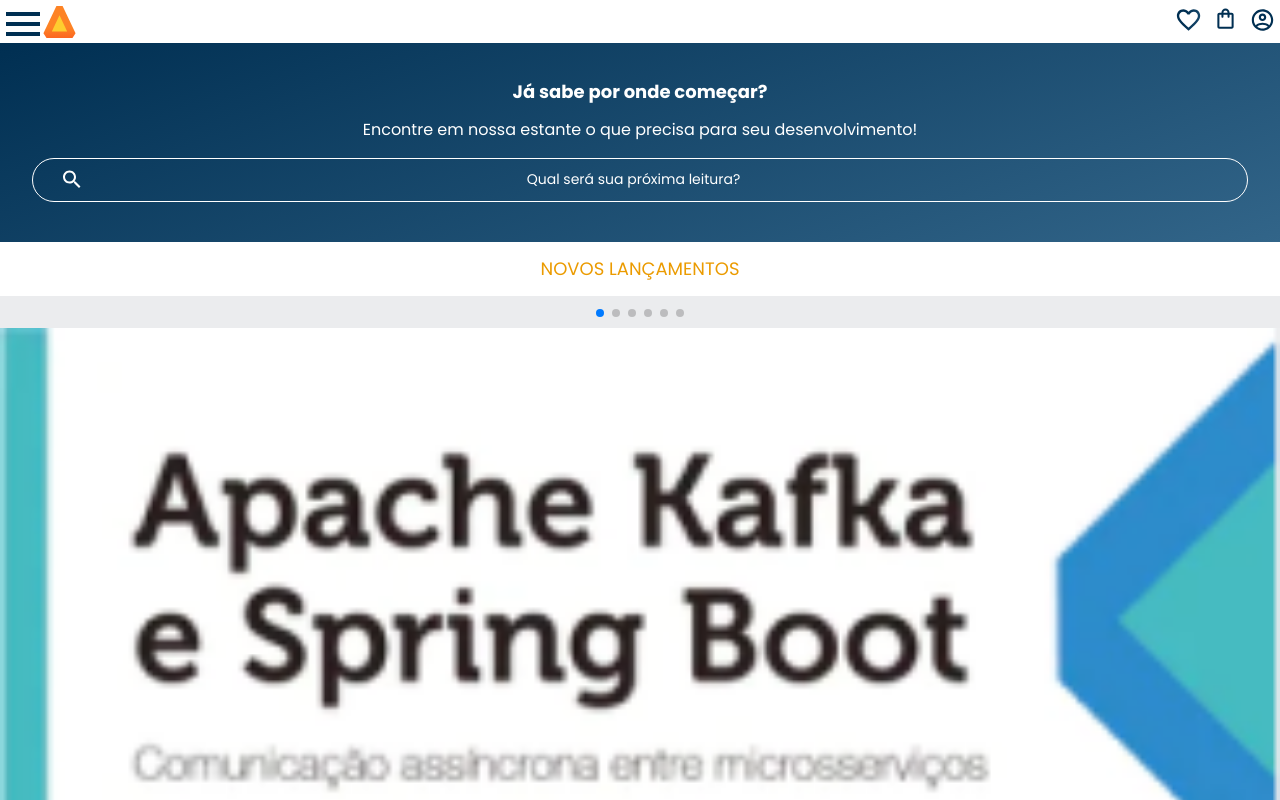
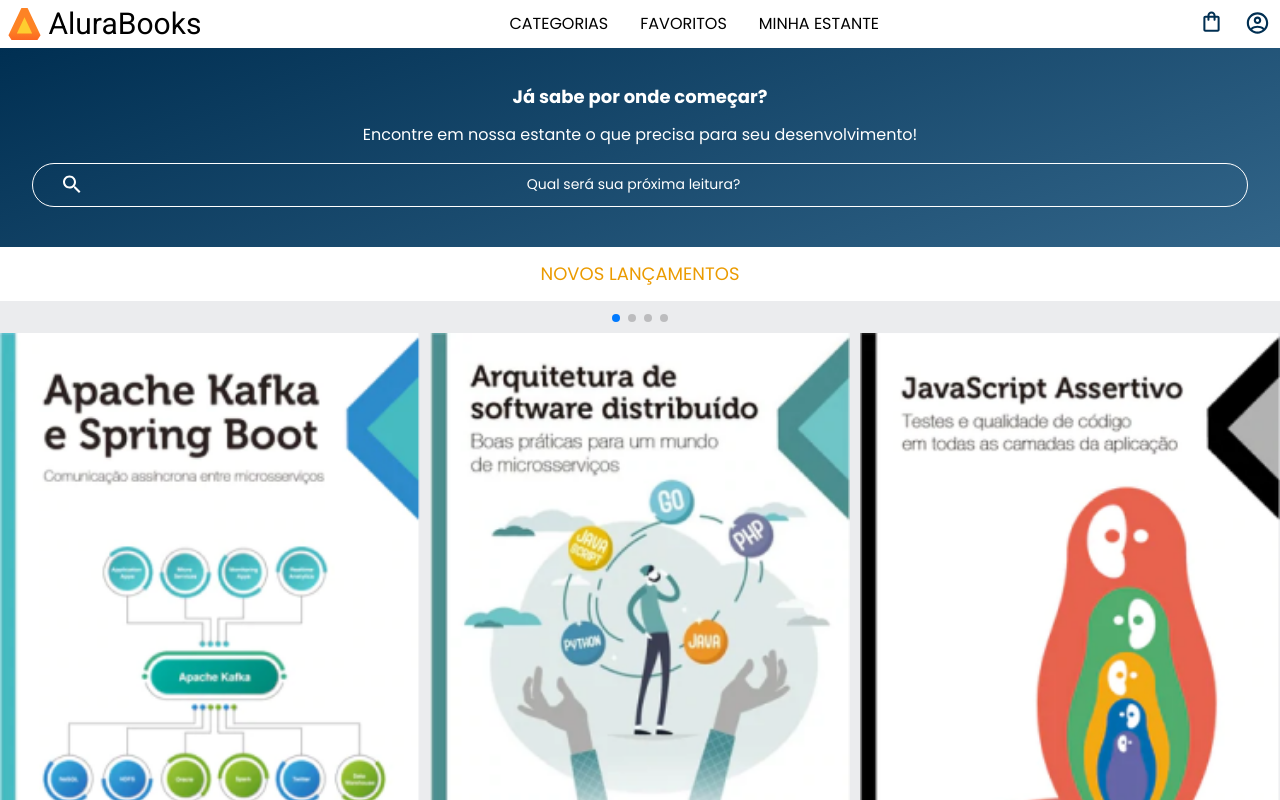
Before and after one commit to IndrathK/mobile-first, a plain HTML site: page index.html in a window 1280 px wide. Shown: the top 800 px of the page. Drawn offline with nearby package versions, Linux system fonts and the light colour scheme; a web font is replaced by a local one.

Commit message:
iniciando media query

```diff
--- a/Style/carrossel.css
+++ b/Style/carrossel.css
@@ -10,10 +10,10 @@
 
 .swiper-slide img{
     width: 100%;
-    justify-content: space-between;
 }
 
-.swiper-button-prev, .swiper-button-next{
+.swiper-button-prev,
+.swiper-button-next{
     display: none;
 }
 
@@ -27,6 +27,7 @@
     justify-content: space-between;
     margin-bottom:  0.5em; ;
 }
+
 
 .card__botoes{
     display: flex;
--- a/Style/header.css
+++ b/Style/header.css
@@ -13,6 +13,7 @@
     justify-content: space-between;
     align-items: center;
     position: relative;
+    height: 3rem;
 }
 
 .container{
@@ -24,6 +25,7 @@
 .container__imagem{
     width: 2.17981rem;
     height: 2rem;
+    padding: 0 .3em 0 .3em;
 }
 /* PARTE DO "BOTÃO" DO CABEÇALHO */
 
@@ -63,3 +65,44 @@
 .container__botao{
     display: none;
 }
+
+.container__titulo{
+    display: none;
+}
+
+.opcoes{
+    display: none;
+}
+
+@media screen and (min-width: 1024px){
+    .container__titulo,
+    .container__titulo--negrito{
+        font-family: var(--fonte-secundaria);
+        font-size: 30px;
+    }
+    .container__titulo{
+        font-weight: 400;
+        display: block;
+    }
+    .container__titulo--negrito{
+        font-weight: 700;
+    }
+    .opcoes{
+      display: flex;
+    }
+    .opcoes__item{
+        padding: 0 1em;
+        text-transform: uppercase;
+    }
+    .opcoes__link{
+        text-decoration: none;
+        color: var(--preto);
+    }
+    .cabecalho__menu-hamburguer{
+        display: none;
+    }
+    .container__imagem-transparente{
+        display: none;
+    }
+
+}
--- a/index.html
+++ b/index.html
@@ -41,9 +41,17 @@
                 </li>
             </ul>
             <img src="Assets/Logo.svg" class="container__imagem" alt="Logo da AluraBooks">
+            <h1 class="container__titulo"><b class="Container__titulo--negrito">Alura</b>Books</h1>
         </div>
+
+        <ul class="opcoes">
+            <li class="opcoes__item">Categorias</li>
+            <li class="opcoes__item"><a href="#" class="opcoes__link">Favoritos</a></li>
+            <li class="opcoes__item"><a href="#" class="opcoes__link">Minha estante</a></li>
+        </ul>
+
         <div class="container">
-            <a href=""><img src="Assets/Favoritos.svg" alt="Meus favoritos" class="container__imagem"></a>
+            <a href=""><img src="Assets/Favoritos.svg" alt="Meus favoritos" class="container__imagem container__imagem-transparente"></a>
             <a href=""><img src="Assets/Compras.svg" alt="Minhas compras" class="container__imagem"></a>
             <a href=""><img src="Assets/Usuário.svg" alt="Meu perfil" class="container__imagem"></a>
         </div>
@@ -195,7 +203,7 @@
     <script>
         const swiper = new Swiper('.swiper', {
             spaceBetween: 10,
-            slidesPerview: 3,
+            slidesPerView: 3,
             pagination: {
                 el: '.swiper-pagination',
                 type: 'bullets',
--- a/style.css
+++ b/style.css
@@ -14,6 +14,8 @@
     --azul-degrade: linear-gradient(97.54deg, #002F52 35.49%, #326589 165.37%);
     --azul-gradient: linear-gradient(160deg, #002F52 0%, #326589 100%);
     --fonte-principal: "Poppins";
+    --fonte-secundaria:"Roboto";
+    --preto:#000000;
 }
 
 body{
```
